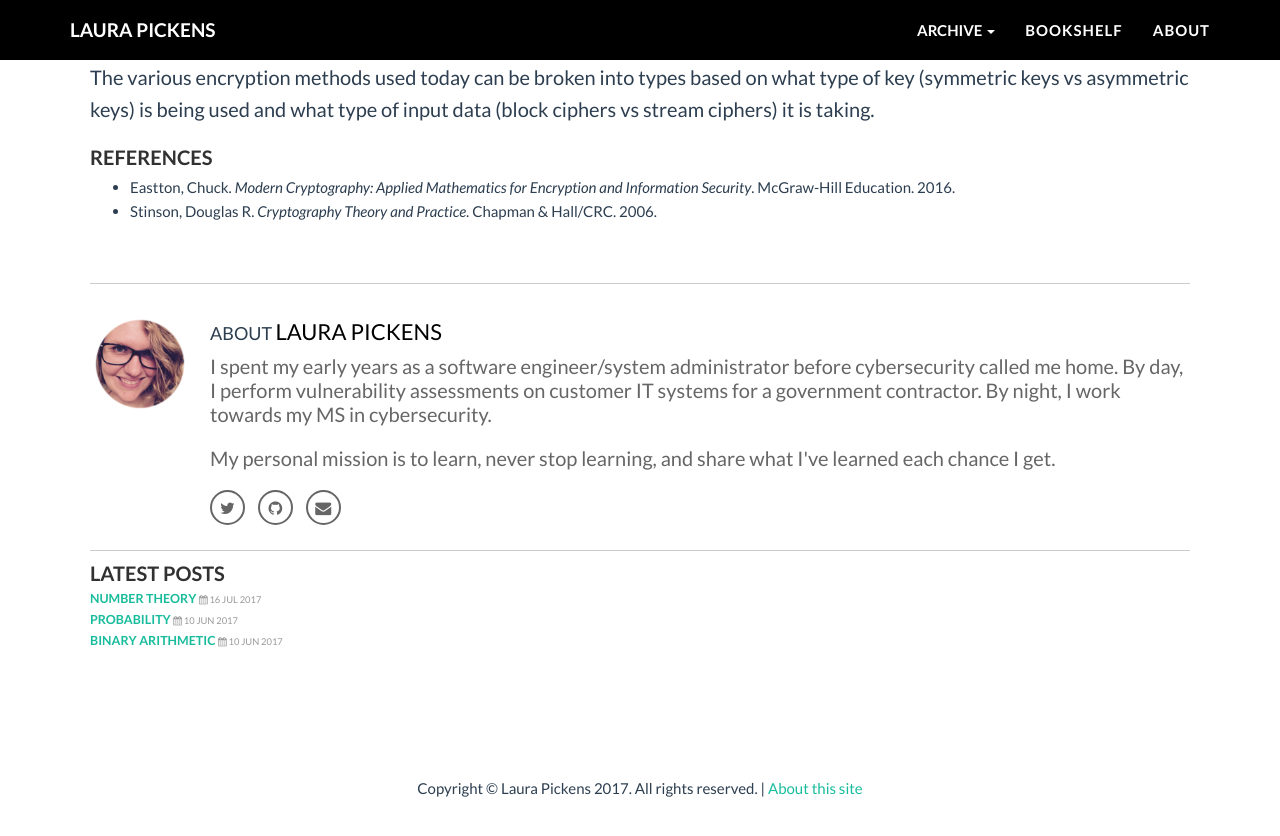
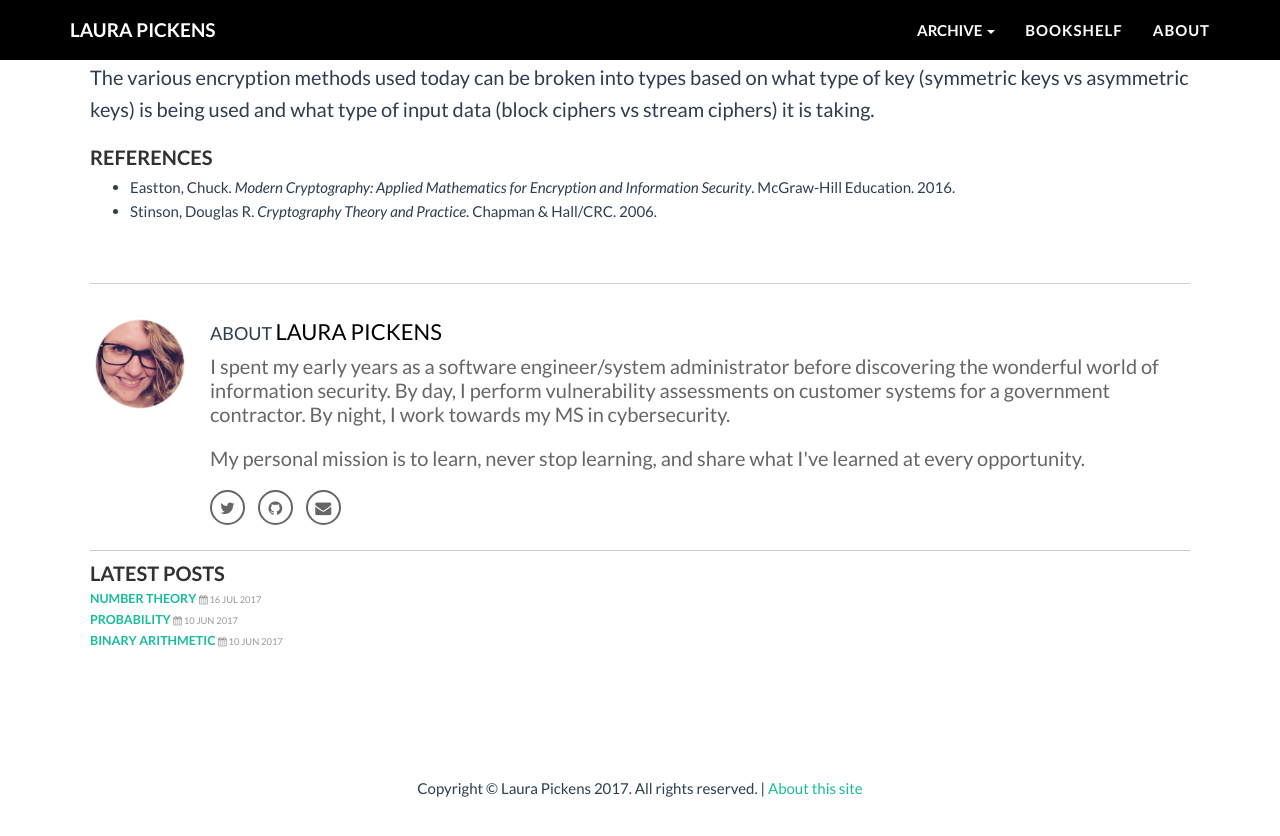
Before and after one commit to lpickens03/lpickens03.github.io, a Jekyll site: the page built from _posts/2017-05-30-crypto101.md, in a window 1280 px wide and 900 px high, scrolled down 1089 px. Shown: the top 836 px of the window. Built offline with Jekyll 4.4.1, drawn with Linux system fonts in a browser that asks for light colours; nearby versions of some CDN libraries; some web fonts are replaced; formulas are drawn with MathJax 3.

Commit message:
more mission tweaks

```diff
--- a/_includes/signature.html
+++ b/_includes/signature.html
@@ -6,8 +6,8 @@
         <div class="title">
         ABOUT <a href="/about">LAURA PICKENS</a>
         </div>
-        <p>I spent my early years as a software engineer/system administrator before cybersecurity called me home. By day, I perform vulnerability assessments on customer IT systems for a government contractor. By night, I work towards my MS in cybersecurity.</p>
-        <p>My personal mission is to learn, never stop learning, and share what I've learned each chance I get.</p>
+        <p>I spent my early years as a software engineer/system administrator before discovering the wonderful world of information security. By day, I perform vulnerability assessments on customer systems for a government contractor. By night, I work towards my MS in cybersecurity.</p>
+        <p>My personal mission is to learn, never stop learning, and share what I've learned at every opportunity.</p>
         <div>
             <ul class="list-inline">
 
```
